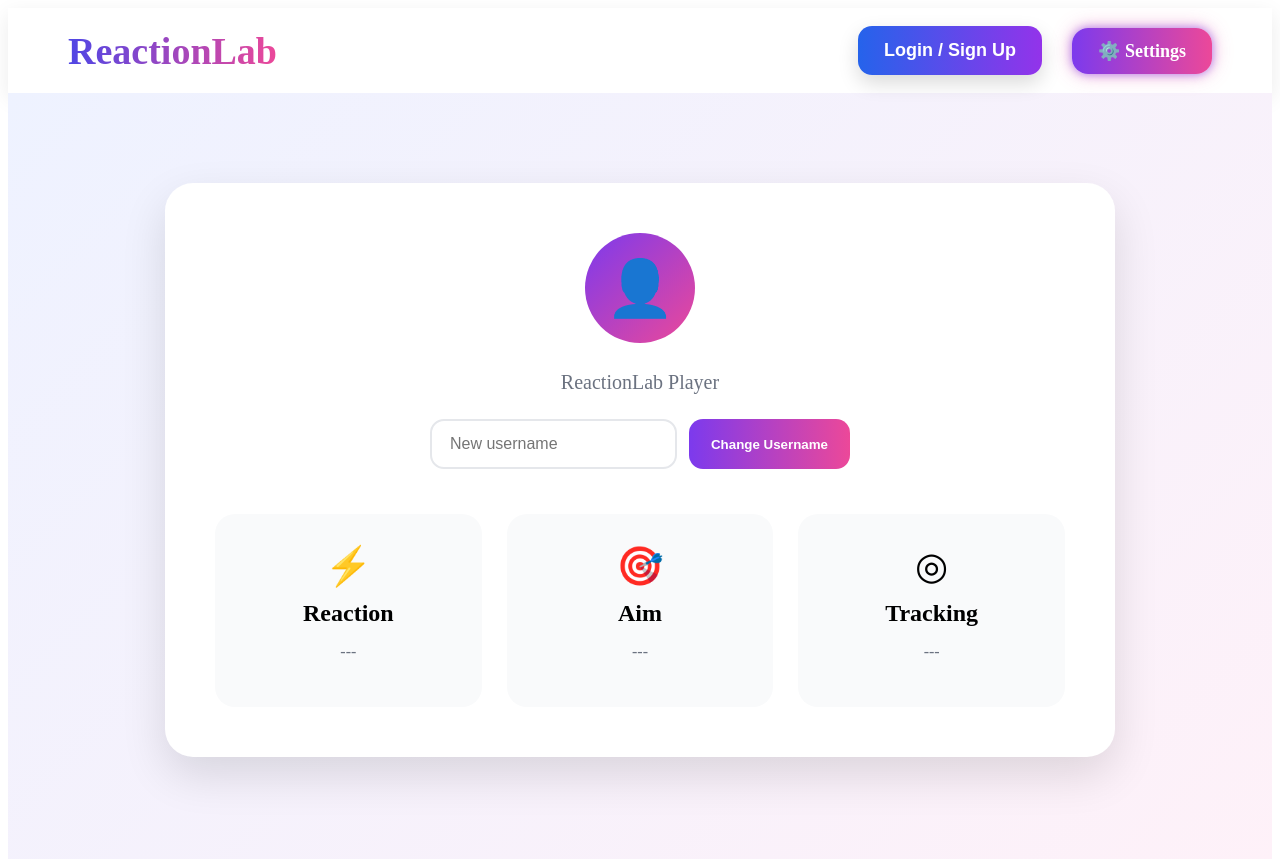
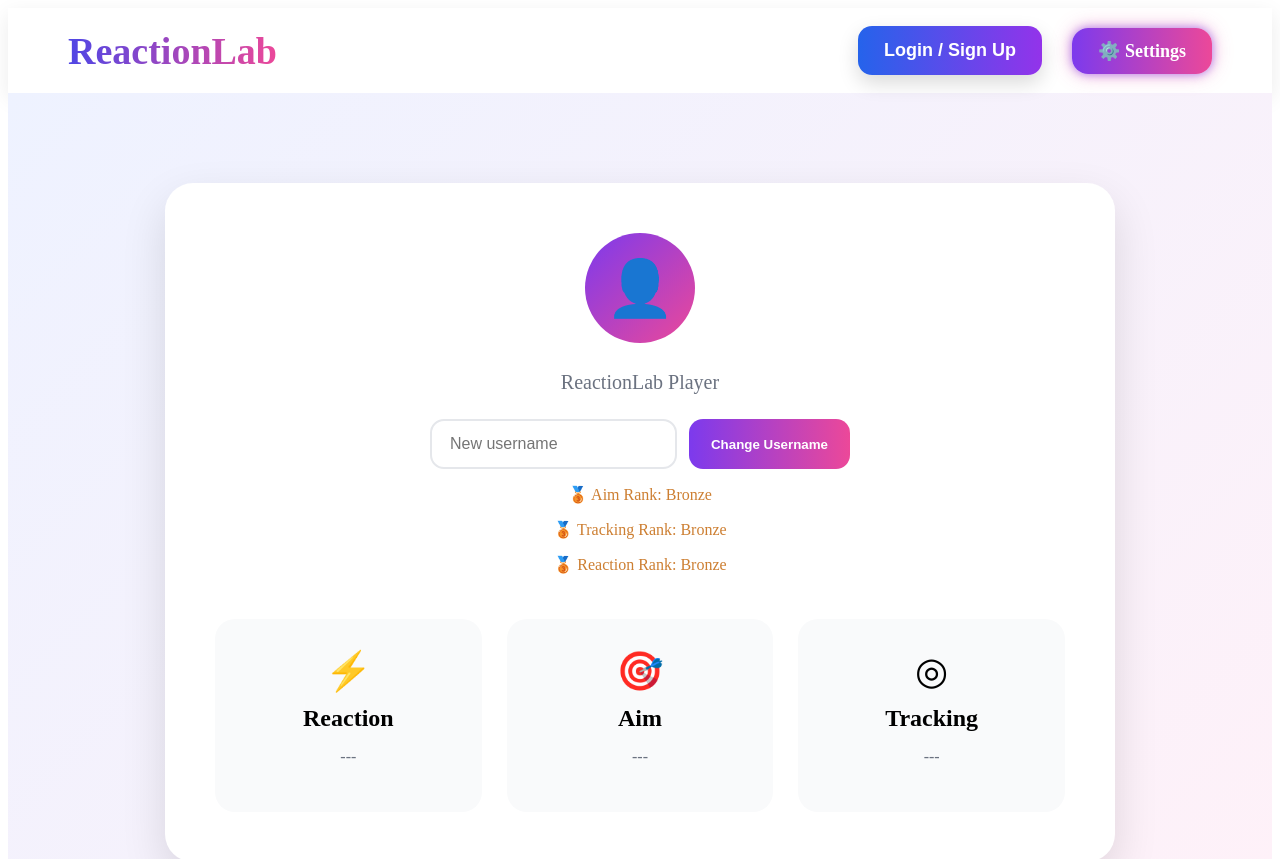
Before and after one commit to Antonnbb/Nettipeli, a React app in the folder nettipeli/frontend/: page /profile in a window 1280 px wide. Shown: the top 859 px of the page. Built offline with nearby package versions, Linux system fonts and the light colour scheme; the HTML template or start-up script is replaced by a standard one.

Commit message:
Tehty rank systeemi jokaiselle pelille on oma ränkki ja ne näkyvät profiilissa

```diff
--- a/nettipeli/frontend/pages/profile.css
+++ b/nettipeli/frontend/pages/profile.css
@@ -133,3 +133,10 @@ body.dark .username-change input {
 body.dark .username-change input::placeholder {
   color: #cbd5e1;
 }
+
+.Bronze { color: #cd7f32; }
+.Silver { color: #c0c0c0; }
+.Gold { color: #facc15; }
+.Platinum { color: #67e8f9; }
+.Diamond { color: #60a5fa; }
+.Immortal { color: #f43f5e; }
--- a/nettipeli/frontend/pages/profile.jsx
+++ b/nettipeli/frontend/pages/profile.jsx
@@ -2,11 +2,15 @@ import { useEffect, useState } from "react";
 import Navbar from "./navbar";
 import axios from "axios";
 import "./profile.css";
+import { getAimRank, getTrackingRank, getRankIcon, getReactionRank } from "./rank";
 
 export default function Profile() {
     const user = JSON.parse(localStorage.getItem("user"));
     const [stats, setStats] = useState(null);
     const [newUsername, setNewUsername] = useState("");
+    const aimRank = getAimRank(stats?.aim?.score || 0);
+    const trackingRank = getTrackingRank(stats?.tracking?.score || 0);
+    const reactionRank = getReactionRank(stats?.reaction?.reaction_time || 999);
 
     useEffect(() => {
         if (!user) return;
@@ -55,7 +59,16 @@ export default function Profile() {
                             Change Username
                         </button>
                     </div>
+                    <p className={`rank ${aimRank}`}>
+                        {getRankIcon(aimRank)} Aim Rank: {aimRank}
+                    </p>
 
+                    <p className={`rank ${trackingRank}`}>
+                        {getRankIcon(trackingRank)} Tracking Rank: {trackingRank}
+                    </p>
+                    <p className={`rank ${reactionRank}`}>
+                        {getRankIcon(reactionRank)} Reaction Rank: {reactionRank}
+                    </p>
                     <div className="profile-stats">
                         <div>
                             <span>⚡</span>
--- /dev/null
+++ b/nettipeli/frontend/pages/rank.jsx
@@ -0,0 +1,38 @@
+export function getAimRank(score) {
+  if (score >= 60) return "Immortal";
+  if (score >= 50) return "Diamond";
+  if (score >= 40) return "Platinum";
+  if (score >= 30) return "Gold";
+  if (score >= 20) return "Silver";
+  return "Bronze";
+}
+
+export function getTrackingRank(score) {
+  if (score >= 400) return "Immortal";
+  if (score >= 300) return "Diamond";
+  if (score >= 200) return "Platinum";
+  if (score >= 120) return "Gold";
+  if (score >= 60) return "Silver";
+  return "Bronze";
+}
+
+export function getReactionRank(time) {
+  if (time <= 180) return "Immortal";
+  if (time <= 200) return "Diamond";
+  if (time <= 220) return "Platinum";
+  if (time <= 250) return "Gold";
+  if (time <= 300) return "Silver";
+  return "Bronze";
+}
+
+export function getRankIcon(rank) {
+  switch (rank) {
+    case "Immortal": return "🔥";
+    case "Diamond": return "💎";
+    case "Platinum": return "🔷";
+    case "Gold": return "🥇";
+    case "Silver": return "🥈";
+    case "Bronze": return "🥉";
+    default: return "";
+  }
+}
```
Lines whose indentation alone changed are shown as unchanged.
